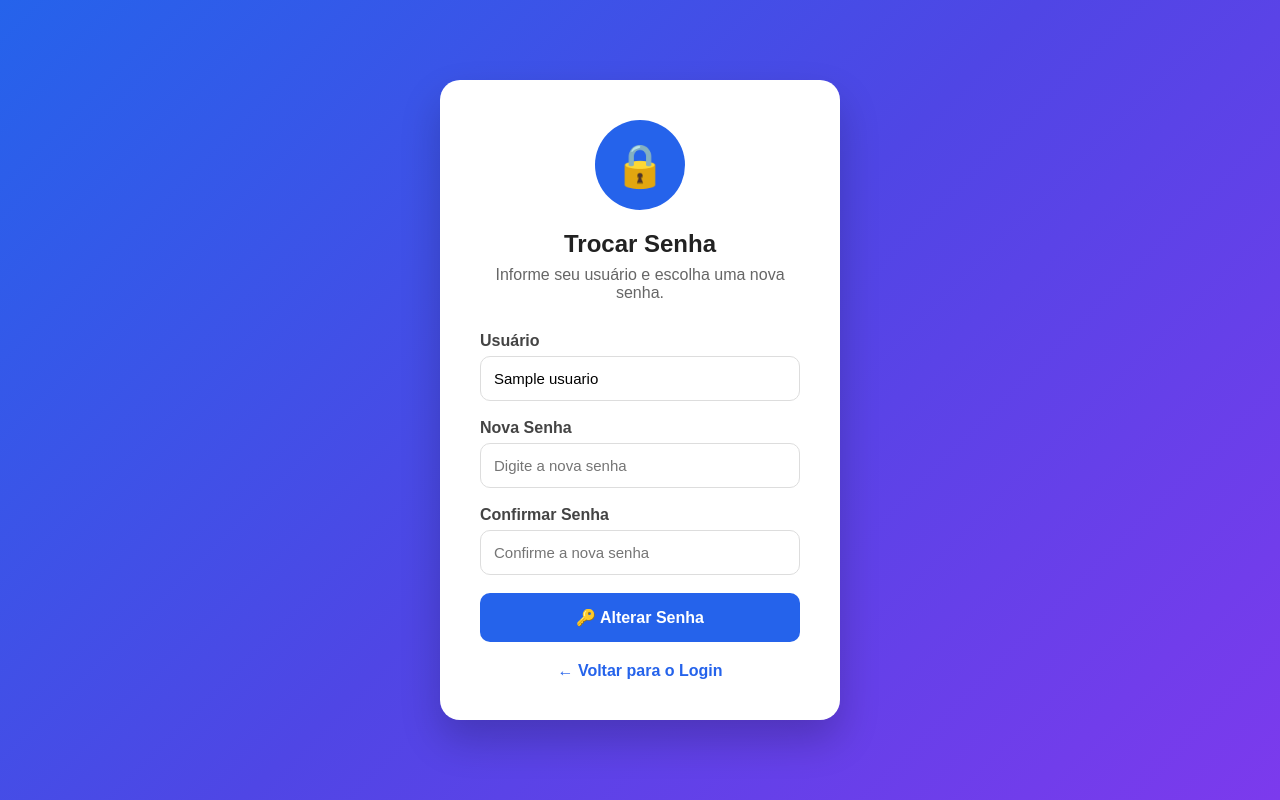
After one commit to hick-hpe/trabseg_login, a FastAPI app: template templates/trocar-senha.html in a window 1280 px wide. The commit adds this page. Run offline with FastAPI, Linux system fonts and the light colour scheme; the template is opened without the code that fills it: most values are stand-ins (such as "Sample title", 1, 10 or a date in 2020).

Commit message:
Add files via upload

```diff
--- a/main.py
+++ b/main.py
@@ -2,8 +2,6 @@ from fastapi import FastAPI, Request, Form
 from fastapi.templating import Jinja2Templates
 from fastapi.responses import RedirectResponse
 from fastapi import status
-import hashlib
-import os
 import services
 import random
 
@@ -12,6 +10,8 @@ app = FastAPI()
 templates = Jinja2Templates(directory="templates")
 
 codigo_rec = None
+
+usuario_logado = None
 
 banco_dados_senhas = {
     "homer": ""
@@ -30,7 +30,11 @@ def login(
     usuario: str = Form(...),
     senha: str = Form(...)
 ):
+    global usuario_logado
+
+    usuario_logado = None
     salt = None
+
     if banco_dados_senhas[usuario]:
         salt_hex = banco_dados_senhas[usuario].split("$")[2]
         salt = bytes.fromhex(salt_hex)
@@ -53,10 +57,12 @@ def login(
 
 @app.get('/trocar-senha')
 def trocar_senha(request: Request):
+    global usuario_logado
 
     return templates.TemplateResponse(
         request=request,
-        name="trocar_senha.html"
+        name="trocar-senha.html",
+        context={"usuario": usuario_logado or ""}
     )
 
 @app.post('/trocar-senha')
@@ -76,30 +82,34 @@ def troca_senha_post(
         else:
             return templates.TemplateResponse(
                         request=request,
-                        name="trocar_senha.html",
+                        name="trocar-senha.html",
                         context={"erro_login":"Senhas Diferentes!"}
                         )
     else:
         return templates.TemplateResponse(
             request=request,
-            name="trocar_senha.html",
+            name="trocar-senha.html",
             context={"erro_login":"Usuario não existe!!!"}
             )
+
 @app.get('/esqueci-senha')
 def esqueci_senha(request: Request):
         return templates.TemplateResponse(
         request=request,
         name="esqueci-senha.html"
     )
+
 @app.post('/esqueci-senha')
 def esqueci_senha_post(
     request: Request,
     usuario: str = Form(...)
 ):
-    global codigo_rec
+    global codigo_rec, usuario_logado
+
     if(usuario in banco_dados_senhas):
-        codigo_rec = f'{random.randint(0,999999)}'
+        codigo_rec = f'{random.randint(111111,999999)}'
         print(codigo_rec)
+        usuario_logado = usuario
         return RedirectResponse(url="/valida-codigo", status_code=status.HTTP_303_SEE_OTHER)
     else:
          return templates.TemplateResponse(
@@ -113,8 +123,11 @@ def valida_codigo(request: Request):
 
     return templates.TemplateResponse(
         request=request,
-        name="valida-codigo.html"
+        name="valida-codigo.html",
+        context={"usuario": usuario_logado}
     )
+
+
 @app.post('/valida-codigo')
 def valida_codigo_post(
     request: Request,
--- /dev/null
+++ b/requirements.txt
@@ -0,0 +1,4 @@
+fastapi
+uvicorn
+python-multipart
+jinja2
--- a/templates/esqueci-senha.html
+++ b/templates/esqueci-senha.html
@@ -66,6 +66,7 @@
     <h2>Esqueci Minha Senha</h2>
 
     <form action="/esqueci-senha" method="post">
+        <div>
             <label for="usuario">Nome de Usuário</label>
             <input
                 type="text"
@@ -74,6 +75,7 @@
                 placeholder="Digite seu nome de usuário"
                 required
             >
+        </div>
         {{erro_login}}
         <button type="submit">Enviar</button>
     </form>
--- /dev/null
+++ b/templates/trocar-senha.html
@@ -0,0 +1,193 @@
+<!DOCTYPE html>
+<html lang="pt-BR">
+<head>
+<meta charset="UTF-8">
+<meta name="viewport" content="width=device-width, initial-scale=1.0">
+<title>Trocar Senha</title>
+
+<style>
+*{
+    margin:0;
+    padding:0;
+    box-sizing:border-box;
+    font-family:Arial, Helvetica, sans-serif;
+}
+
+body{
+    height:100vh;
+    display:flex;
+    justify-content:center;
+    align-items:center;
+    background:linear-gradient(135deg,#2563eb,#4f46e5,#7c3aed);
+}
+
+.container{
+    width:400px;
+    background:#fff;
+    padding:40px;
+    border-radius:20px;
+    box-shadow:0 20px 40px rgba(0,0,0,.2);
+    animation:fade .8s;
+}
+
+.icon{
+    width:90px;
+    height:90px;
+    margin:0 auto 20px;
+    background:#2563eb;
+    color:#fff;
+    border-radius:50%;
+    display:flex;
+    justify-content:center;
+    align-items:center;
+    font-size:42px;
+}
+
+h2{
+    text-align:center;
+    color:#222;
+    margin-bottom:8px;
+}
+
+p{
+    text-align:center;
+    color:#666;
+    margin-bottom:30px;
+}
+
+.input-group{
+    margin-bottom:18px;
+}
+
+.input-group label{
+    display:block;
+    margin-bottom:6px;
+    font-weight:bold;
+    color:#444;
+}
+
+.input-group input{
+    width:100%;
+    padding:13px;
+    border:1px solid #ddd;
+    border-radius:10px;
+    font-size:15px;
+    transition:.3s;
+}
+
+.input-group input:focus{
+    outline:none;
+    border-color:#2563eb;
+    box-shadow:0 0 8px rgba(37,99,235,.25);
+}
+
+button{
+    width:100%;
+    padding:15px;
+    border:none;
+    border-radius:10px;
+    background:#2563eb;
+    color:#fff;
+    font-size:16px;
+    font-weight:bold;
+    cursor:pointer;
+    transition:.3s;
+}
+
+button:hover{
+    background:#1d4ed8;
+    transform:translateY(-2px);
+}
+
+.back{
+    display:block;
+    text-align:center;
+    margin-top:20px;
+    text-decoration:none;
+    color:#2563eb;
+    font-weight:bold;
+}
+
+.back:hover{
+    text-decoration:underline;
+}
+
+@keyframes fade{
+    from{
+        opacity:0;
+        transform:translateY(25px);
+    }
+    to{
+        opacity:1;
+        transform:translateY(0);
+    }
+}
+
+@media(max-width:450px){
+    .container{
+        width:90%;
+        padding:30px;
+    }
+}
+</style>
+
+</head>
+<body>
+
+<div class="container">
+
+    <div class="icon">🔒</div>
+
+    <h2>Trocar Senha</h2>
+    <p>Informe seu usuário e escolha uma nova senha.</p>
+
+    <form action="/trocar-senha" method="post">
+
+        <div class="input-group">
+            <label>Usuário</label>
+            <input
+                type="text"
+                name="usuario"
+                placeholder="Digite seu usuário"
+                value="{{ usuario }}"
+                required
+                readonly
+            >
+        </div>
+
+        <div class="input-group">
+            <label>Nova Senha</label>
+            <input
+                type="password"
+                name="senha"
+                placeholder="Digite a nova senha"
+                required
+            >
+        </div>
+
+        <div class="input-group">
+            <label>Confirmar Senha</label>
+            <input
+                type="password"
+                name="confirmar_senha"
+                placeholder="Confirme a nova senha"
+                required
+            >
+        </div>
+
+        {{ erro_login }}
+
+        <button type="submit">
+            🔑 Alterar Senha
+        </button>
+
+    </form>
+
+    <a class="back" href="/">
+        ← Voltar para o Login
+    </a>
+
+</div>
+
+</body>
+</html>
```
Also changed, not shown: templates/index.html (+1 -6 lines), templates/valida-codigo.html (+15 -0 lines). Lines whose indentation alone changed are shown as unchanged.
